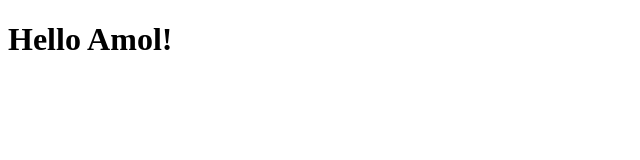
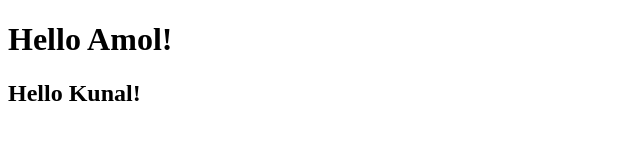
Before and after one commit to AmolJundre9919/roadtocode, a plain HTML site: page index.html in a window 1280 px wide. Shown: the whole page, without its empty margins (0-640 px from the left). Drawn offline with Linux system fonts and the light colour scheme.

Commit message:
Added Kunal in h2

```diff
--- a/index.html
+++ b/index.html
@@ -7,5 +7,6 @@
 </head>
 <body>
     <h1>Hello Amol!</h1>
+    <h2>Hello Kunal!</h2>
 </body>
 </html>
```
